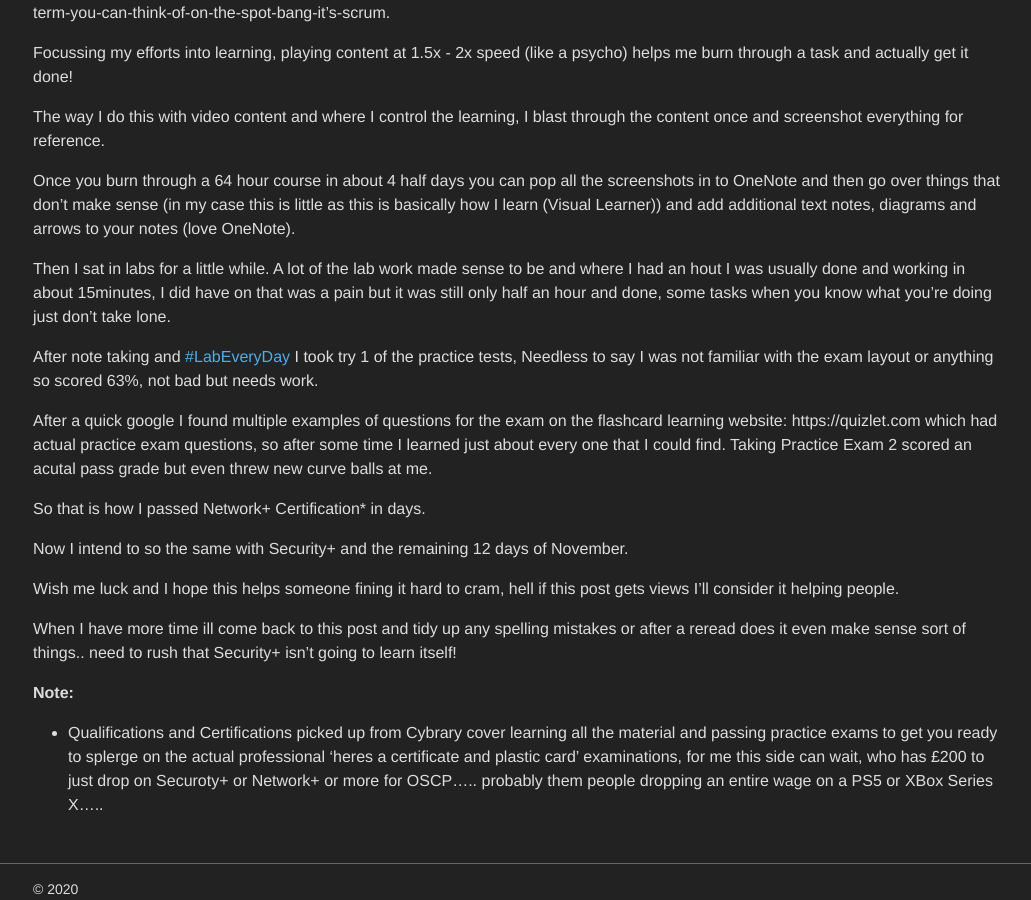
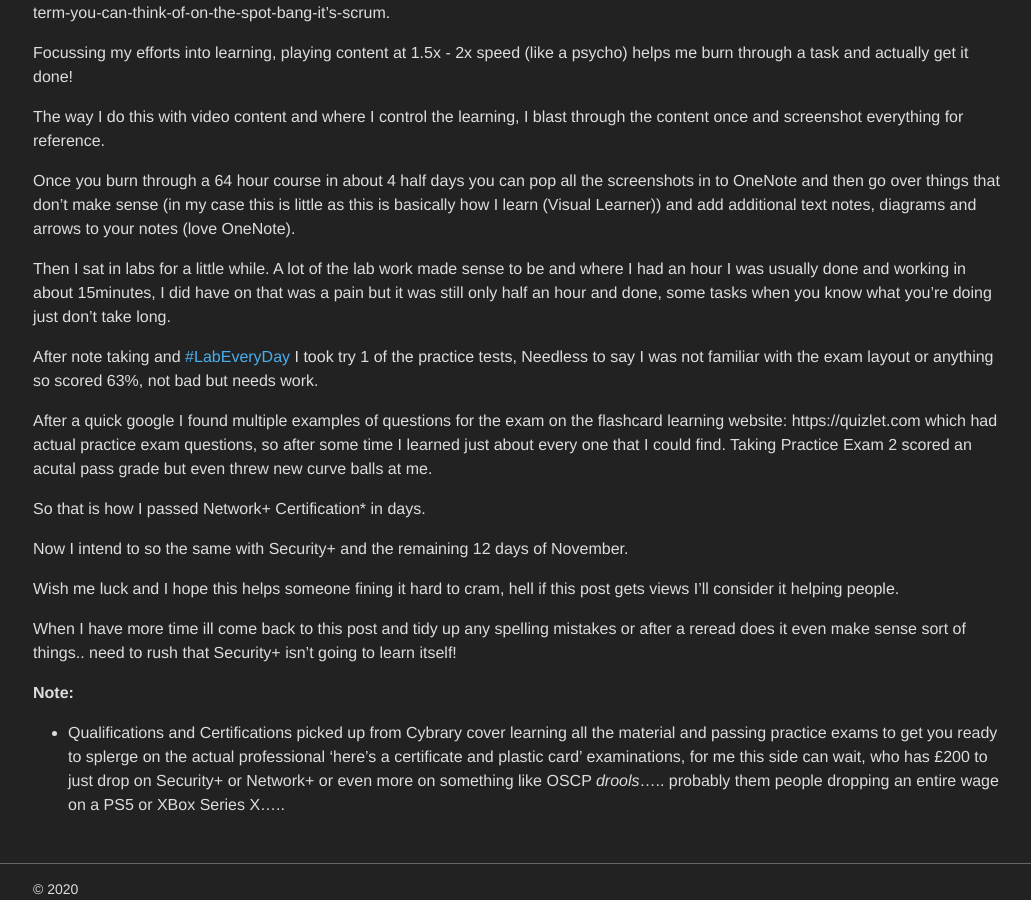
Before and after one commit to Ha3ks/ha3ks.github.io, a Jekyll site: the page built from blog/_posts/2020-11-18-SCRUM-the-art-of-dowing-twice-the-work-in-half-the-time-because-you're-a-god-damn-madman.markdown, in a window 1280 px wide and 900 px high, scrolled down 2237 px. Shown: the whole window, without its empty margins (122-1153 px from the left). Built offline with Jekyll 4.4.1, drawn with Linux system fonts in a browser that asks for light colours; some of the changed text lies outside the part shown.

Commit message:
Errors
Clearing up spelling errors, back to work I go!

```diff
--- a/blog/_posts/2020-11-18-SCRUM-the-art-of-dowing-twice-the-work-in-half-the-time-because-you're-a-god-damn-madman.markdown
+++ b/blog/_posts/2020-11-18-SCRUM-the-art-of-dowing-twice-the-work-in-half-the-time-because-you're-a-god-damn-madman.markdown
@@ -81,7 +81,7 @@ The way I do this with video content and where I control the learning, I blast t
 
 Once you burn through a 64 hour course in about 4 half days you can pop all the screenshots in to OneNote and then go over things that don't make sense (in my case this is little as this is basically how I learn (Visual Learner)) and add additional text notes, diagrams and arrows to your notes (love OneNote).
 
-Then I sat in labs for a little while. A lot of the lab work made sense to be and where I had an hout I was usually done and working in about 15minutes, I did have on that was a pain but it was still only half an hour and done, some tasks when you know what you're doing just don't take lone.
+Then I sat in labs for a little while. A lot of the lab work made sense to be and where I had an hour I was usually done and working in about 15minutes, I did have on that was a pain but it was still only half an hour and done, some tasks when you know what you're doing just don't take long.
 
 After note taking and [#LabEveryDay](https://twitter.com/hashtag/labeveryday?lang=en) I took try 1 of the practice tests, Needless to say I was not familiar with the exam layout or anything so scored 63%, not bad but needs work.
 
@@ -101,4 +101,4 @@ When I have more time ill come back to this post and tidy up any spelling mistak
 
 
 <b>Note:</b>
-* Qualifications and Certifications picked up from Cybrary cover learning all the material and passing practice exams to get you ready to splerge on the actual professional 'heres a certificate and plastic card' examinations, for me this side can wait, who has £200 to just drop on Securoty+ or Network+ or more for OSCP..... probably them people dropping an entire wage on a PS5 or XBox Series X.....
+* Qualifications and Certifications picked up from Cybrary cover learning all the material and passing practice exams to get you ready to splerge on the actual professional 'here's a certificate and plastic card' examinations, for me this side can wait, who has £200 to just drop on Security+ or Network+ or even more on something like OSCP *drools*..... probably them people dropping an entire wage on a PS5 or XBox Series X.....
```
Also changed, not shown: other parts of blog/_posts/2020-11-18-SCRUM-the-art-of-dowing-twice-the-work-in-half-the-time-because-you're-a-god-damn-madman.markdown (+1 -1 lines).
